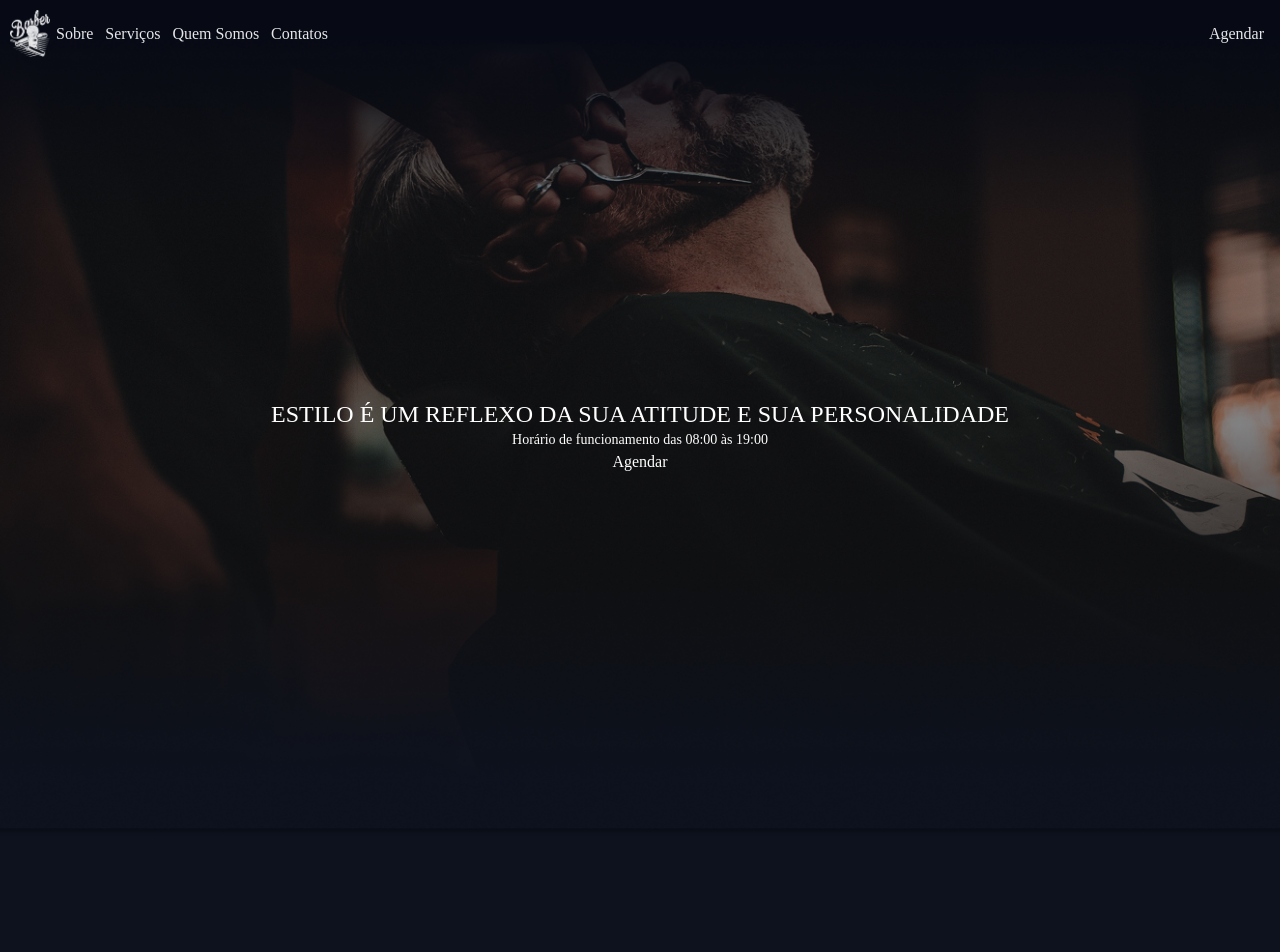
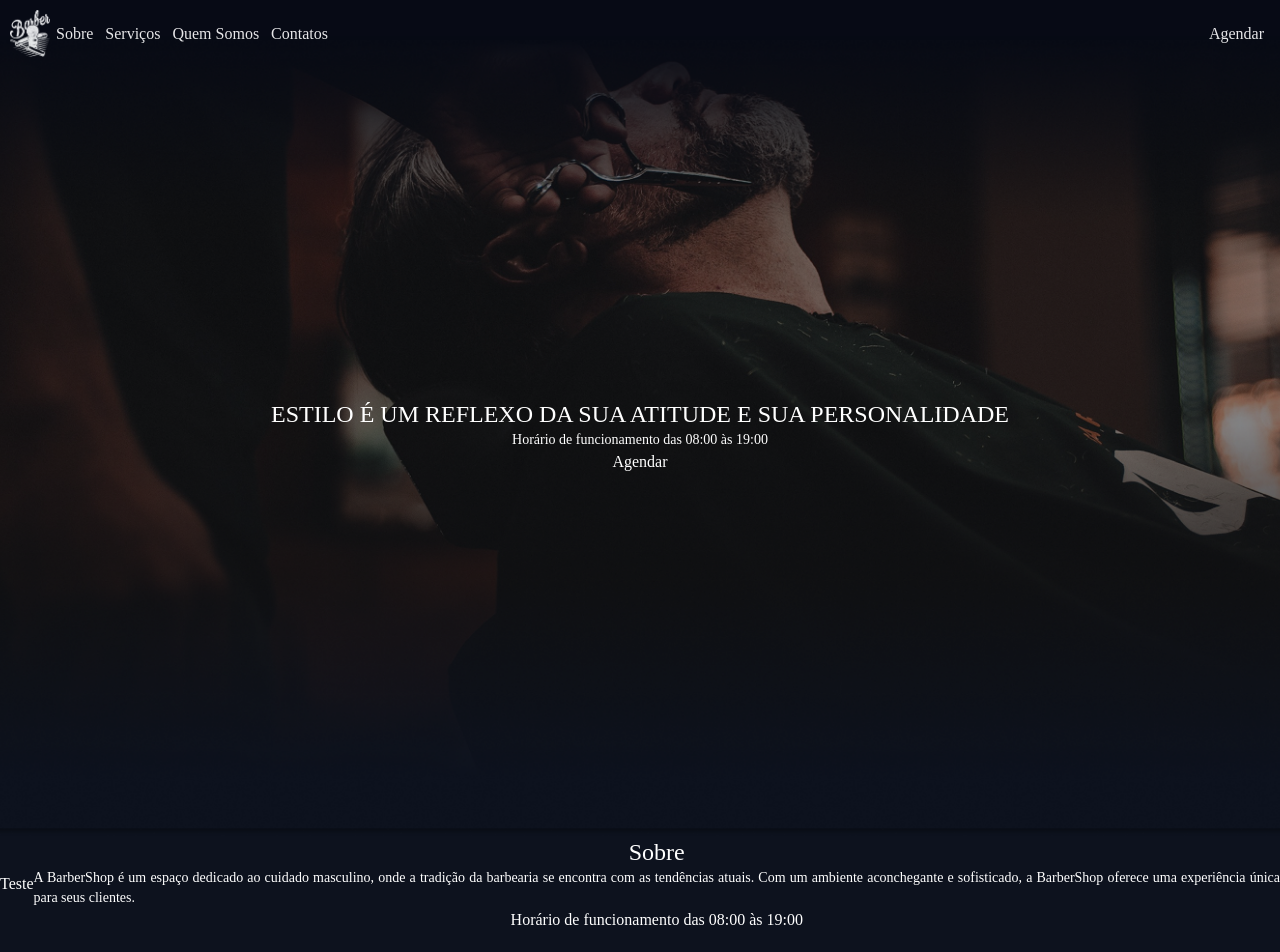
Before and after one commit to AntWills/BarberShop, a React (Vite) app in the folder front-end/: page / in a window 1280 px wide. Shown: the top 952 px of the page. Before the commit the page ends 836 px from the top, so only its background shows below. Built offline with nearby package versions, Linux system fonts and the light colour scheme.

Commit message:
WIP(About): starting implementation of About component

```diff
--- /dev/null
+++ b/front-end/src/components/About/Container.tsx
@@ -0,0 +1,15 @@
+import { ReactNode } from "react";
+
+interface ContainerProps {
+  children: ReactNode;
+}
+
+export function Container({ children }: ContainerProps) {
+  return (
+    <>
+      <div className="flex flex-col items-center justify-center">
+        {children}
+      </div>
+    </>
+  );
+}
--- /dev/null
+++ b/front-end/src/components/About/Containers.tsx
@@ -0,0 +1,13 @@
+import { ReactNode } from "react";
+
+interface ContainersProps {
+  children: ReactNode;
+}
+
+export function Containers({ children }: ContainersProps) {
+  return (
+    <>
+      <div className="flex justify-between">{children}</div>
+    </>
+  );
+}
--- /dev/null
+++ b/front-end/src/components/About/Detail.tsx
@@ -0,0 +1,13 @@
+import { ReactNode } from "react";
+
+interface DetailProps {
+  children: ReactNode;
+}
+
+export function Detail({ children }: DetailProps) {
+  return (
+    <>
+      <div className="text-sm text-justify text-normal">{children}</div>
+    </>
+  );
+}
--- /dev/null
+++ b/front-end/src/components/About/Info.tsx
@@ -0,0 +1,13 @@
+import { ReactNode } from "react";
+
+interface InfoProps {
+  children: ReactNode;
+}
+
+export function Info({ children }: InfoProps) {
+  return (
+    <>
+      <div className="text-bold">{children}</div>
+    </>
+  );
+}
--- a/front-end/src/components/About/Root.tsx
+++ b/front-end/src/components/About/Root.tsx
@@ -0,0 +1,13 @@
+import { ReactNode } from "react";
+
+interface RootProps {
+  children: ReactNode;
+}
+
+export function Root({ children }: RootProps) {
+  return (
+    <>
+      <div className="w-full h-screen bg-[#0D121E] text-white">{children}</div>
+    </>
+  );
+}
--- /dev/null
+++ b/front-end/src/components/About/Title.tsx
@@ -0,0 +1,13 @@
+import { ReactNode } from "react";
+
+interface TitleProps {
+  children: ReactNode;
+}
+
+export function Title({ children }: TitleProps) {
+  return (
+    <>
+      <div className="text-2xl text-bold">{children}</div>
+    </>
+  );
+}
--- a/front-end/src/components/About/index.tsx
+++ b/front-end/src/components/About/index.tsx
@@ -0,0 +1,15 @@
+import { Container } from "./Container";
+import { Containers } from "./Containers";
+import { Detail } from "./Detail";
+import { Info } from "./Info";
+import { Root } from "./Root";
+import { Title } from "./Title";
+
+export const About = {
+  Root,
+  Container,
+  Containers,
+  Title,
+  Detail,
+  Info,
+};
--- a/front-end/src/pages/Home.tsx
+++ b/front-end/src/pages/Home.tsx
@@ -1,5 +1,6 @@
 import { Contact } from "../components/Contact/index";
 import { NavegationBar } from "../components/NavegationBar/index";
+import { About } from "../components/About/index";
 import Icon from "../assets/baberShop-Icon.png";
 
 function Home() {
@@ -34,6 +35,24 @@ function Home() {
             <Contact.ActionButton>Agendar</Contact.ActionButton>
           </Contact.Container>
         </Contact.Root>
+
+        <About.Root>
+          <About.Containers>
+            <About.Container>Teste</About.Container>
+            <About.Container>
+              <About.Title>Sobre</About.Title>
+              <About.Detail>
+                A BarberShop é um espaço dedicado ao cuidado masculino, onde a
+                tradição da barbearia se encontra com as tendências atuais. Com
+                um ambiente aconchegante e sofisticado, a BarberShop oferece uma
+                experiência única para seus clientes.
+              </About.Detail>
+              <About.Info>
+                Horário de funcionamento das 08:00 às 19:00
+              </About.Info>
+            </About.Container>
+          </About.Containers>
+        </About.Root>
       </div>
     </>
   );
```
